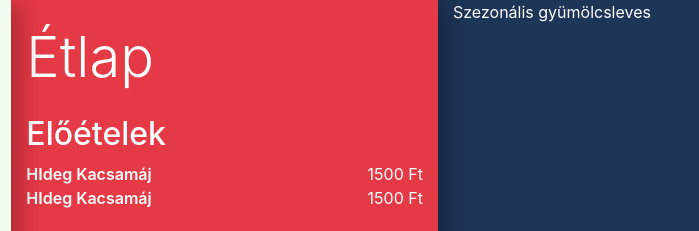
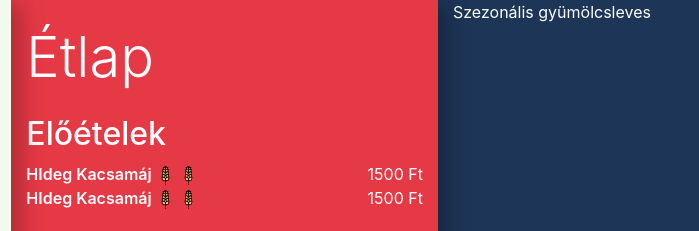
Before and after one commit to csiszaralex/Csudijo, a plain HTML site: page index.html in a window 1280 px wide. Shown: the top 231 px of the page, 202-901 px from the left. Drawn offline with nearby package versions, Linux system fonts and the light colour scheme.

Commit message:
:lipstick: Adds Allergen icons

```diff
--- a/index.html
+++ b/index.html
@@ -58,13 +58,37 @@
               <ul class="section">
                 <li>
                   <div class="ce--item">
-                    <strong>HIdeg Kacsamáj</strong>
+                    <strong>
+                      HIdeg Kacsamáj
+                      <img
+                        src="./Allergen/gluten.svg"
+                        alt="Gluten"
+                        class="ce--allergen"
+                      />
+                      <img
+                        src="./Allergen/gluten.svg"
+                        alt="Gluten"
+                        class="ce--allergen"
+                      />
+                    </strong>
                     <span>1500 Ft</span>
                   </div>
                 </li>
                 <li>
                   <div class="ce--item">
-                    <strong>HIdeg Kacsamáj</strong>
+                    <strong>
+                      HIdeg Kacsamáj
+                      <img
+                        src="./Allergen/gluten.svg"
+                        alt="Gluten"
+                        class="ce--allergen"
+                      />
+                      <img
+                        src="./Allergen/gluten.svg"
+                        alt="Gluten"
+                        class="ce--allergen"
+                      />
+                    </strong>
                     <span>1500 Ft</span>
                   </div>
                 </li>
--- a/index.scss
+++ b/index.scss
@@ -126,10 +126,10 @@ ul {
   padding: 0 !important;
 }
 
-#navbar {
-  align-self: center;
-}
-
 strong {
   font-weight: 600;
 }
+
+.ce--allergen {
+    height: 1.2em;
+}
```
Also changed, not shown: Allergen/almond.svg (added), Allergen/celery.svg (added), Allergen/crustaceans.svg (added), Allergen/egg.svg (added), Allergen/fish.svg (added), Allergen/gluten.svg (added), Allergen/lupin.svg (added), Allergen/milk.svg (added), Allergen/mollusc.svg (added), Allergen/mustard.svg (added), Allergen/peanut.svg (added), Allergen/sesame.svg (added), Allergen/soybean.svg (added), Allergen/sulfide.svg (added), 1 more files, 1 other file.
